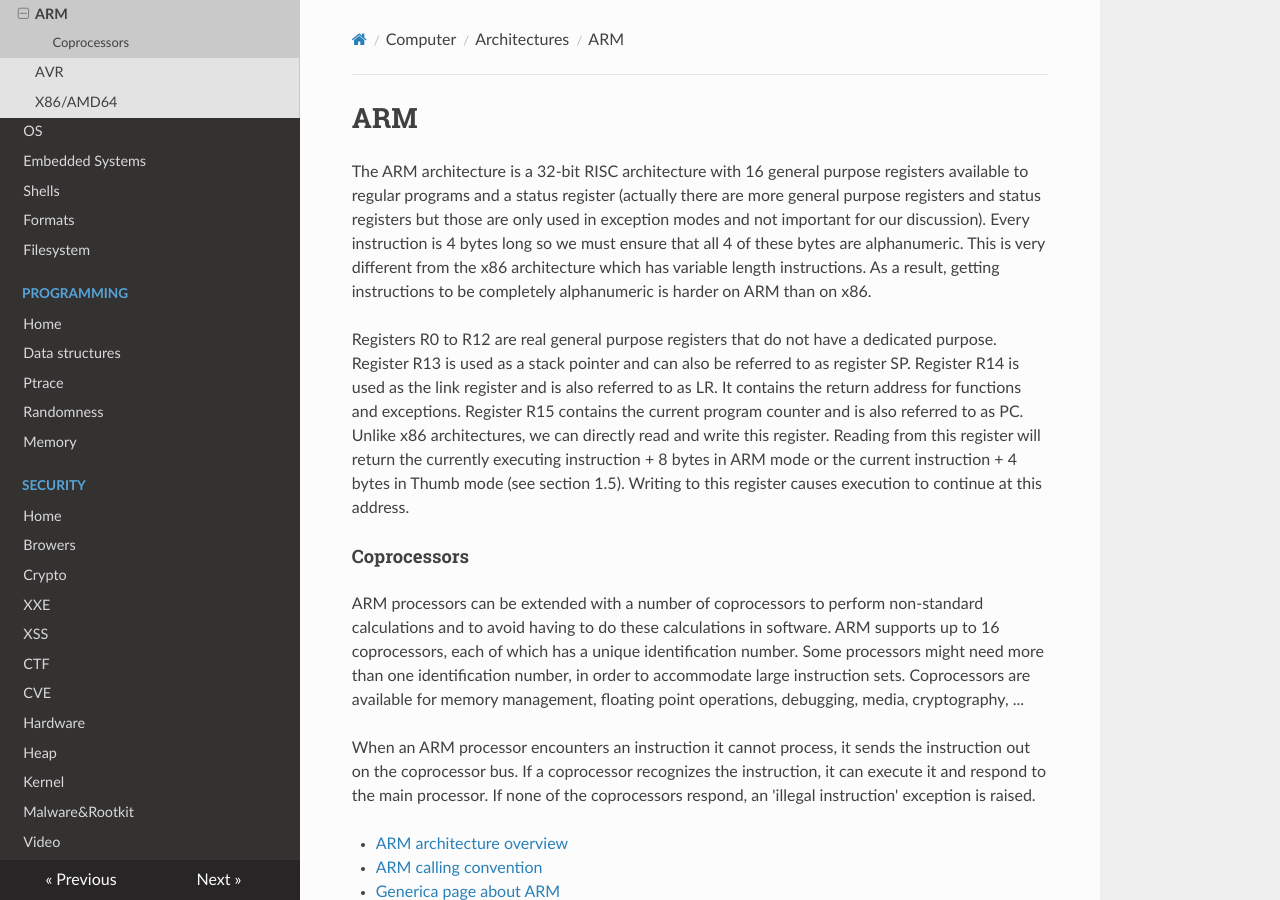
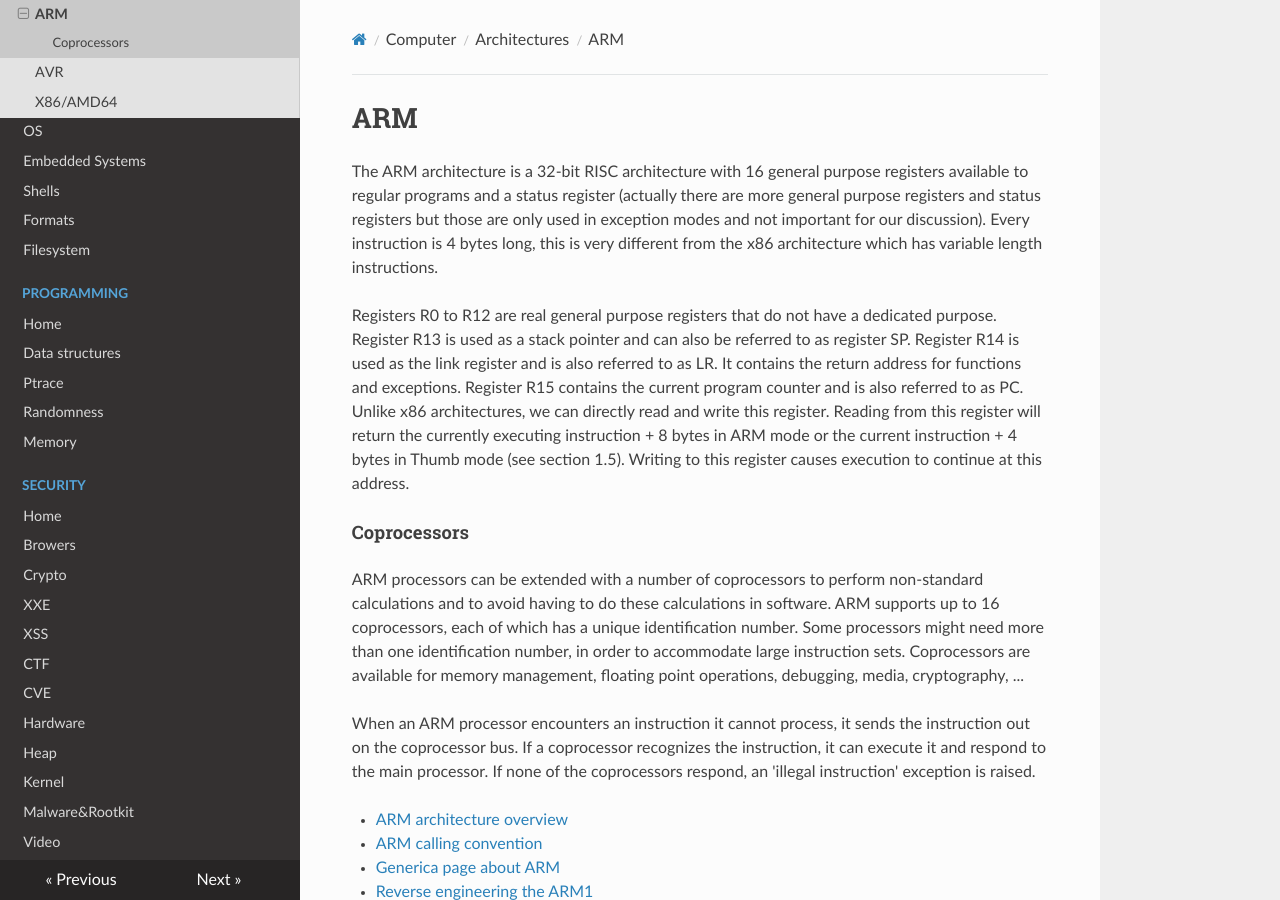
Before and after one commit to gipi/low-level, an MkDocs documentation site: the page built from docs/arch/arm.md, in a window 1280 px wide and 900 px high. Built offline with MkDocs 1.6.1, drawn with Linux system fonts in a browser that asks for light colours; nearby versions of some CDN libraries; old or Windows-style settings are respelled for this version of MkDocs.

Commit message:
Fix text.

```diff
--- a/docs/arch/arm.md
+++ b/docs/arch/arm.md
@@ -4,11 +4,10 @@ The ARM architecture is a 32-bit RISC architecture with 16 general
 purpose registers available to regular programs and a status
 register (actually there are more general purpose registers and
 status registers but those are only used in exception modes and not
-important for our discussion). Every instruction is 4 bytes long so
-we must ensure that all 4 of these bytes are alphanumeric. This is
+important for our discussion). Every instruction is 4 bytes long,
+this is
 very different from the x86 architecture which has variable length
-instructions. As a result, getting instructions to be completely
-alphanumeric is harder on ARM than on x86.
+instructions.
 
 Registers R0 to R12 are real general purpose registers that do not
 have a dedicated purpose. Register R13 is used as a stack pointer
```
